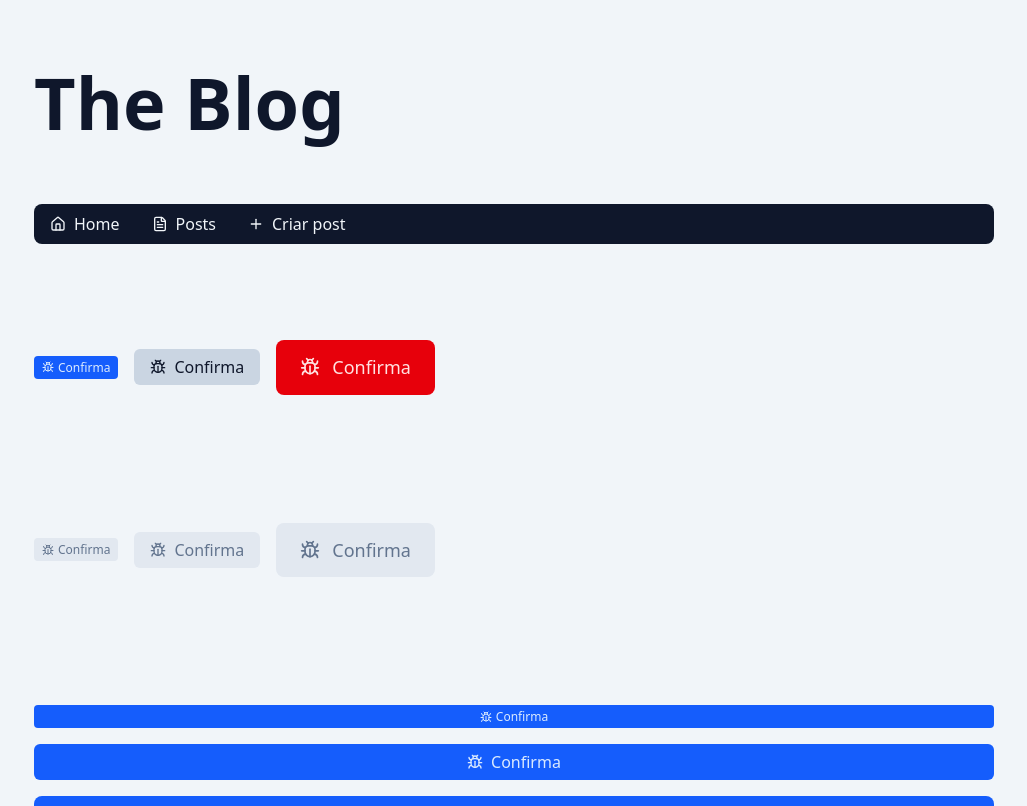
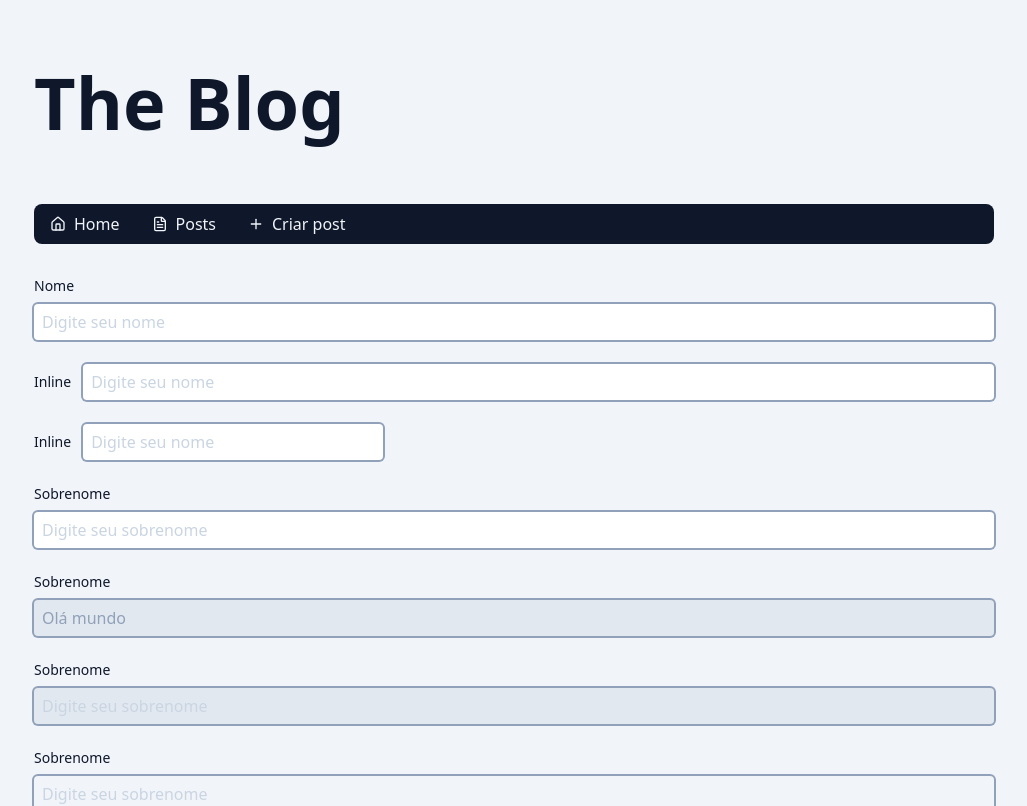
Before and after one commit to robertolins/blog-react-next, a Next.js app: page /admin/post/new in a window 1280 px wide. Shown: the top 806 px of the page, without its empty margins (126-1153 px from the left). Built offline with nearby package versions, Linux system fonts and the light colour scheme.

Commit message:
feat: cria componente para campo de texto

```diff
--- a/src/app/admin/post/new/page.tsx
+++ b/src/app/admin/post/new/page.tsx
@@ -1,54 +1,52 @@
-import { Button } from '@/components/Button';
-import { BugIcon } from 'lucide-react';
+import { InputText } from '@/components/InputText';
 
 export const dynamic = 'force-dynamic';
 
 export default async function AdminPostNewPage() {
   return (
-    <>
-      <div className='py-16 flex gap-4 flex-wrap items-center'>
-        <Button variant='default' size='sm'>
-          <BugIcon />
-          Confirma
-        </Button>
-        <Button variant='ghost' size='md'>
-          <BugIcon />
-          Confirma
-        </Button>
-        <Button variant='danger' size='lg'>
-          <BugIcon />
-          Confirma
-        </Button>
-      </div>
-      <div className='py-16 flex gap-4 flex-wrap items-center'>
-        <Button variant='default' size='sm' disabled>
-          <BugIcon />
-          Confirma
-        </Button>
-        <Button variant='ghost' size='md' disabled>
-          <BugIcon />
-          Confirma
-        </Button>
-        <Button variant='danger' size='lg' disabled>
-          <BugIcon />
-          Confirma
-        </Button>
-      </div>
-
-      <div className='py-16 flex gap-4 flex-wrap items-center'>
-        <Button variant='default' size='sm' className='w-full'>
-          <BugIcon />
-          Confirma
-        </Button>
-        <Button variant='default' size='md' className='w-full'>
-          <BugIcon />
-          Confirma
-        </Button>
-        <Button variant='default' size='lg' className='w-full'>
-          <BugIcon />
-          Confirma
-        </Button>
-      </div>
-    </>
+    <div className='flex flex-col gap-6'>
+      <InputText
+        labelText='Nome'
+        placeholder='Digite seu nome'
+        type='password'
+      />
+      <InputText
+        labelText='Inline'
+        placeholder='Digite seu nome'
+        type='text'
+        inline
+        className='w-full'
+      />
+      <InputText
+        labelText='Inline'
+        placeholder='Digite seu nome'
+        type='text'
+        inline
+        className='w-75'
+      />
+      <InputText labelText='Sobrenome' placeholder='Digite seu sobrenome' />
+      <InputText
+        disabled
+        labelText='Sobrenome'
+        placeholder='Digite seu sobrenome'
+        defaultValue='Olá mundo'
+      />
+      <InputText
+        disabled
+        labelText='Sobrenome'
+        placeholder='Digite seu sobrenome'
+      />
+      <InputText
+        labelText='Sobrenome'
+        placeholder='Digite seu sobrenome'
+        readOnly
+      />
+      <InputText
+        labelText='Sobrenome'
+        placeholder='Digite seu sobrenome'
+        defaultValue='Olá mundo'
+        readOnly
+      />
+    </div>
   );
 }
--- /dev/null
+++ b/src/components/InputText/index.tsx
@@ -0,0 +1,42 @@
+import clsx from 'clsx';
+import { useId } from 'react';
+
+type InputTextProps = {
+  labelText?: string;
+  inline?: boolean;
+} & React.ComponentProps<'input'>;
+
+export function InputText({
+  labelText = '',
+  inline = false,
+  ...props
+}: InputTextProps) {
+  const id = useId();
+
+  return (
+    <div
+      className={clsx('flex', inline ? 'gap-3 items-center' : 'flex-col gap-2')}
+    >
+      {labelText && (
+        <label className='text-sm' htmlFor={id}>
+          {labelText}
+        </label>
+      )}
+      <input
+        {...props}
+        className={clsx(
+          'bg-white outline-0 text-base/tight',
+          'ring-2 ring-slate-400 rounded',
+          'p-2 transition focus:ring-blue-600',
+          'placeholder-slate-300',
+          'disabled:bg-slate-200',
+          'disabled:text-slate-400',
+          'disabled:placeholder-slate-300',
+          'read-only:bg-slate-100',
+          props.className,
+        )}
+        id={id}
+      />
+    </div>
+  );
+}
```
